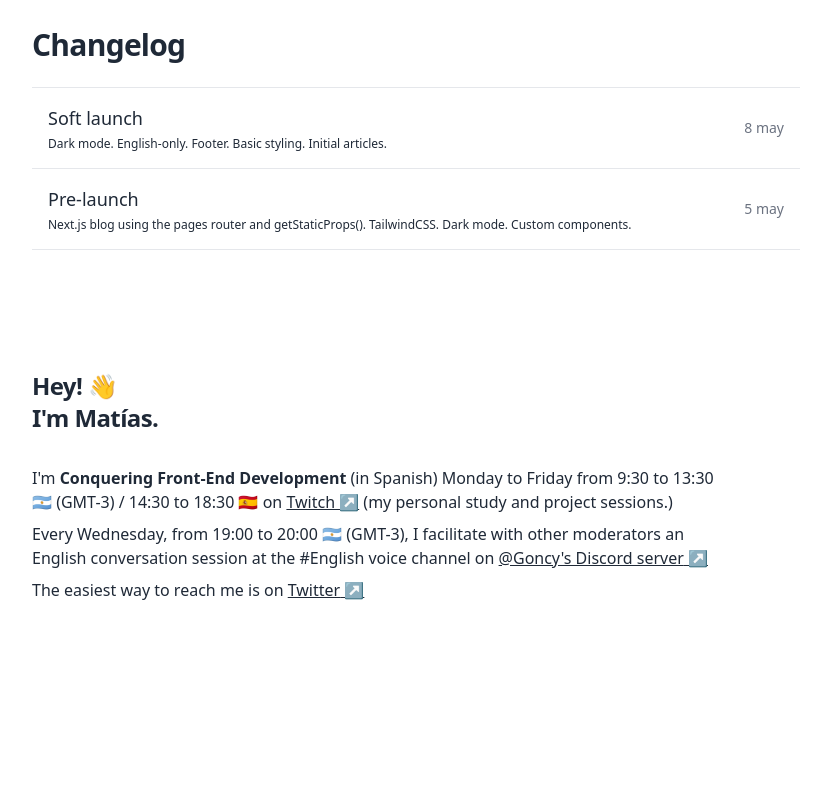
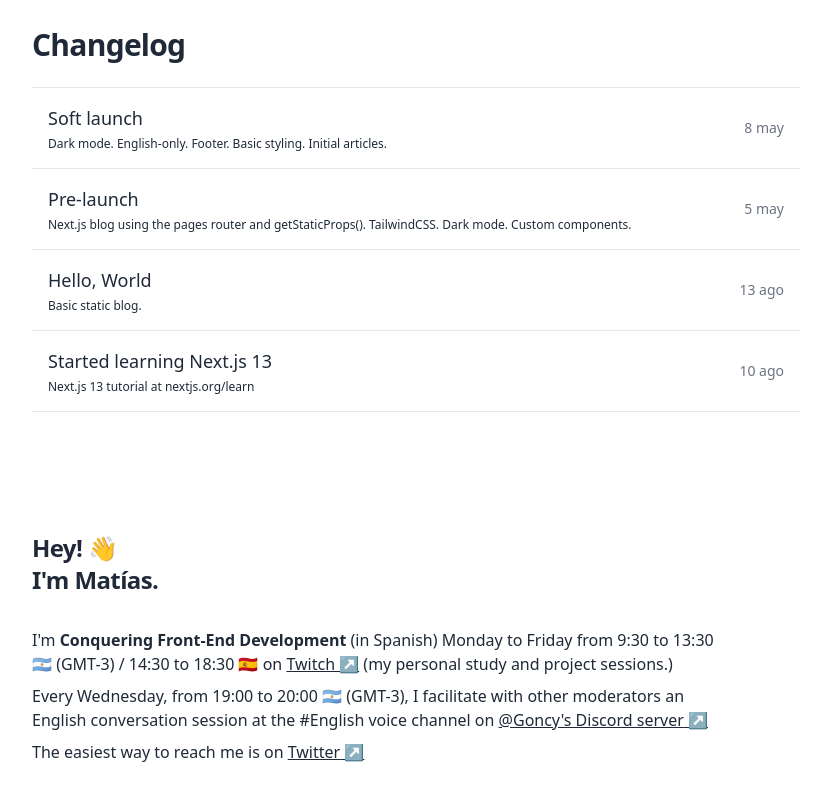
Before and after one commit to matiasbaldanza/matiasbaldanza_dev, a Next.js app: page /building-in-public in a window 1280 px wide. Shown: the part 742-1542 px from the top of the page, without its empty margins (224-1055 px from the left). Before the commit the page ends 1384 px from the top, so only its background shows below. Built offline with nearby package versions, Linux system fonts and the light colour scheme.

Commit message:
content: changelog update

```diff
--- a/src/pages/building-in-public.js
+++ b/src/pages/building-in-public.js
@@ -50,6 +50,30 @@ export default function Home ({ articlesData }) {
               2023-05-05
             </DateLabel>
           </li>
+          <li className='flex items-center justify-between gap-10 p-4 text-sm hover:bg-gray-100 sm:text-lg'>
+            <div className='flex flex-col gap-1'>
+              <p>Hello, World</p>
+              <p className='text-xs'>Basic static blog.</p>
+            </div>
+            <DateLabel
+              className='text-sm text-right text-gray-500 min-w-max'
+              options={{ month: 'short', day: 'numeric' }}
+            >
+              2023-08-13
+            </DateLabel>
+          </li>
+          <li className='flex items-center justify-between gap-10 p-4 text-sm hover:bg-gray-100 sm:text-lg'>
+            <div className='flex flex-col gap-1'>
+              <p>Started learning Next.js 13</p>
+              <p className='text-xs'>Next.js 13 tutorial at nextjs.org/learn</p>
+            </div>
+            <DateLabel
+              className='text-sm text-right text-gray-500 min-w-max'
+              options={{ month: 'short', day: 'numeric' }}
+            >
+              2023-08-10
+            </DateLabel>
+          </li>
         </ul>
       </section>
     </Layout>
```
